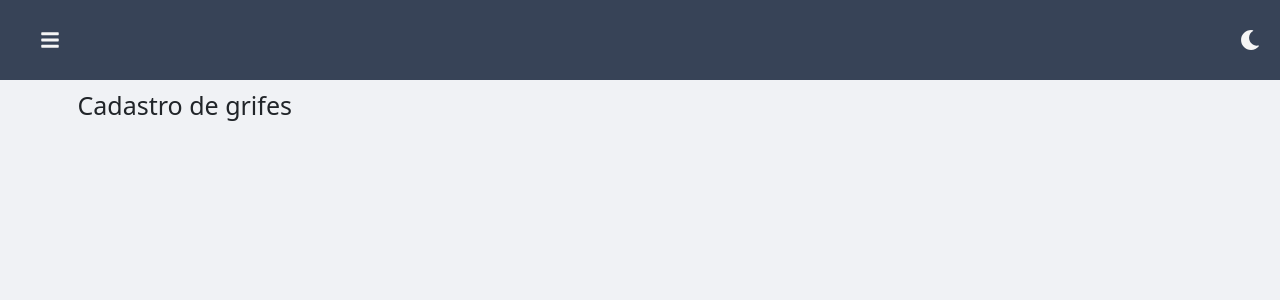
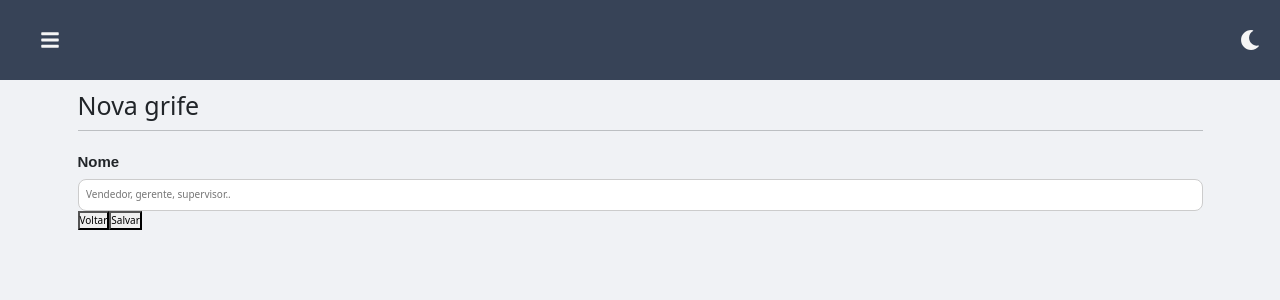
Before and after one commit to slicedcheese1/OticaCrud, a React (Vite) app: page /Sistema/cadastro-grifes in a window 1280 px wide. Shown: the top 300 px of the page. Built offline with nearby package versions, Linux system fonts and the light colour scheme.

Commit message:
busca e cadastro grifes

```diff
--- a/src/Pages/Grifes/CadastroGrifes.jsx
+++ b/src/Pages/Grifes/CadastroGrifes.jsx
@@ -1,11 +1,72 @@
-import React from 'react'
+import React, { useState } from 'react'
+import { Link } from 'react-router-dom'
 
 const CadastroGrifes = () => {
-  return (
-    <div>
-        <h1>Cadastro de grifes</h1>
-    </div>
-  )
+
+    const [nome, setNomeGrife] = useState("")
+    const [erroNome, setErroNome] = useState(false)
+
+    const validarCampoNome = (nome) => {
+        const nomeValue = nome;
+        console.log("nome: ", nomeValue)
+        if (!nome) {
+          setErroNome(true)
+        } else {
+          setErroNome(false)
+        }
+      };
+
+    const handleSalvar = (e) => {
+        e.preventDefault();
+
+        if (erroNome) {
+          return
+        }
+
+        fetch('http://localhost:8080/grife', {
+          //mode: 'no-cors',
+          method: 'POST',
+          body: JSON.stringify({
+            nome
+          }),
+          headers: {
+            'Accept': 'application/json',
+            'Content-Type': 'application/json'
+          }
+        })
+          .then(response => response.json())
+          .then((data) => {
+            console.log('Post criado com sucesso:', data);
+          })
+          .catch((error) => {
+            console.error('Erro ao criar post:', error);
+          });
+      };
+
+    return (
+        <div>
+            <h1>Nova grife</h1>
+            <hr />
+            <label>Nome</label>
+            <input
+            placeholder='Vendedor, gerente, supervisor..'
+            value={nome}
+            onChange={(e) => setNomeGrife(e.target.value)}
+            onBlur={(e) => {validarCampoNome(e.target.value)}}
+            />
+            {erroNome && <span style={{ color: 'red' }}>Digite o nome do cargo.</span>}
+
+            <Link to={`/Sistema/grifes/`}>
+                <button>Voltar</button>
+            </Link>
+
+            <button
+            onClick={handleSalvar}
+            >Salvar</button>
+
+
+        </div>
+    )
 }
 
 export default CadastroGrifes
--- a/src/Pages/Grifes/Grifes.jsx
+++ b/src/Pages/Grifes/Grifes.jsx
@@ -4,7 +4,7 @@ import { Link } from 'react-router-dom';
 import Pagination from '../../Componentes/Pagination/Pagination';
 
 const Grifes = () => {
-    const [setores, setSetores] = useState([]);
+    const [grifes, setGrifes] = useState([]);
 
 
     useEffect(() => {
@@ -12,17 +12,17 @@ const Grifes = () => {
     }, []);
 
     const buscarGrifes = () => {
-      fetch("http://localhost:8080/cargo/all")
+      fetch("http://localhost:8080/grife/all")
         .then(resposta => resposta.json())
         .then(dados => {
-          setSetores(dados);
+          setGrifes(dados);
         });
     };
 
 
 
-    const deletarSetores = (id) => {
-      fetch(`http://localhost:8080/cargo/${id}`, {
+    const deletarGrifes = (id) => {
+      fetch(`http://localhost:8080/grife/${id}`, {
         method: 'DELETE'
       })
         .then(resposta => {
@@ -64,14 +64,14 @@ const Grifes = () => {
           </tr>
         </thead>
         <tbody>
-          {setores.map((setor) => (
-            <tr key={setor.idCargo}>
-              <td>{setor.nomeCargo}</td>
+          {grifes.map((grife) => (
+            <tr key={grife.idGrife}>
+              <td>{grife.nome}</td>
               <td>
-                <Link to={`/Sistema/editar-grife/${setor.nomeCargo}`}>
+                <Link to={`/Sistema/editar-grife/${grife.nome}`}>
                   <button>Editar</button>
                 </Link>
-                <button onClick={() => deletarSetores(setor.idCargo)}>Excluir</button>
+                <button onClick={() => deletarGrifes(grife.idGrife)}>Excluir</button>
               </td>
             </tr>
           ))}
```
